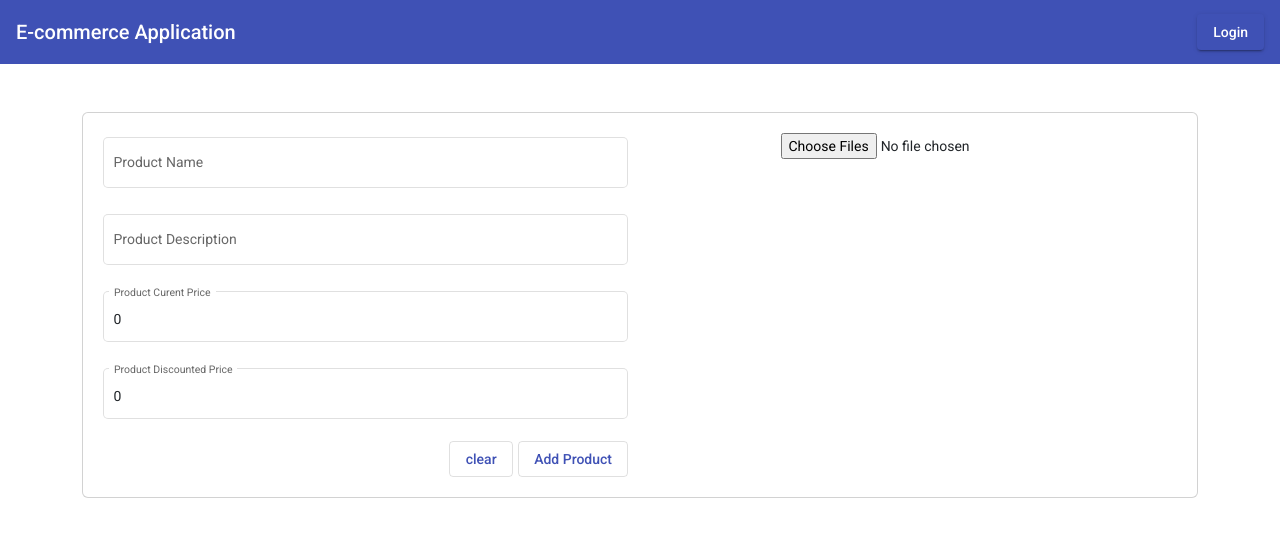
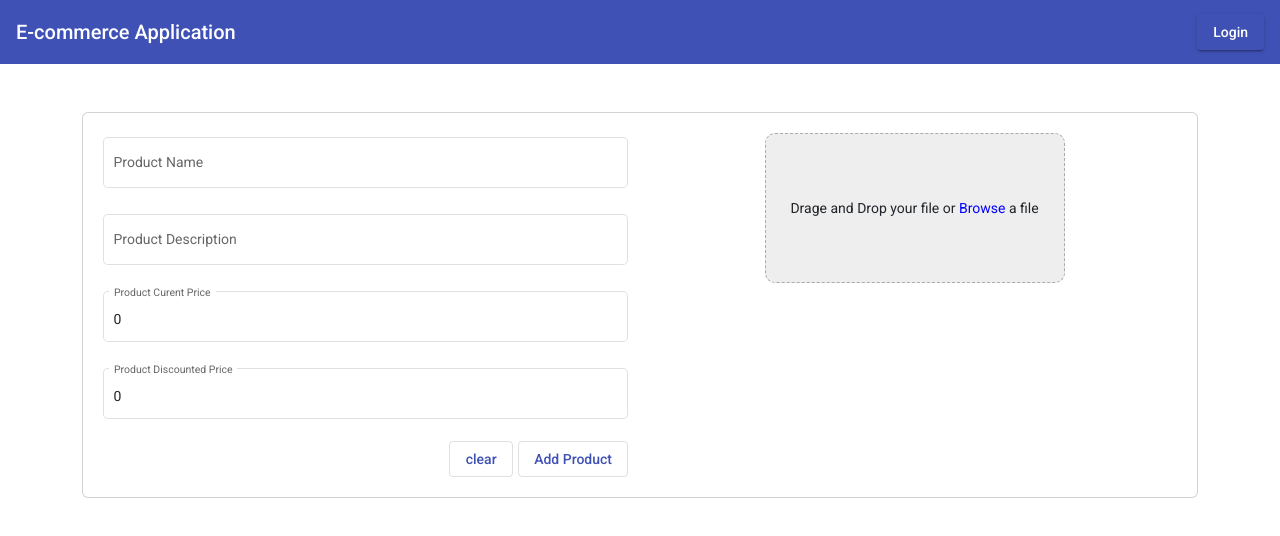
Before and after one commit to Abdelhak21-elgo/Authentification, an Angular app in the folder jwt_front/: page /AddProduct in a window 1280 px wide. Shown: the top 536 px of the page. Built offline with nearby package versions, Linux system fonts and the light colour scheme.

Commit message:
add Drag and Drop images

```diff
--- a/jwt_front/src/app/add-product/add-product.component.css
+++ b/jwt_front/src/app/add-product/add-product.component.css
@@ -0,0 +1,37 @@
+mat-grid-tile {
+    border: 1px solid #eee;
+}
+
+.btn-remove-img {
+    position: absolute;
+    cursor: pointer;
+    top: -10px;
+    right: -10px;
+    background-color: red;
+    color: white;
+    border-radius: 50%;
+    width: 20px;
+    height: auto;
+    text-align: center;
+}
+
+.dropzone {
+    height: 150px;
+    min-width: 100px;
+    display: table;
+    background-color: #eee;
+    width: 300px;
+    border: dashed 1px #aaa;
+    border-radius: 10px;
+    margin-left: auto;
+    margin-right: auto;
+}
+
+.text-wrapper {
+    display: table-cell;
+    vertical-align: middle;
+}
+
+.centredd {
+    text-align: center;
+}
--- a/jwt_front/src/app/add-product/add-product.component.html
+++ b/jwt_front/src/app/add-product/add-product.component.html
@@ -2,30 +2,25 @@
     <div class="card text-center" style="padding: 20px;">
         <div class="row">
             <div class="col-6">
-                <form #productForm ="ngForm" (ngSubmit)="addProduct(productForm)">
+                <form #productForm="ngForm" (ngSubmit)="addProduct(productForm)">
                     <mat-form-field appearance="outline" class="w-100">
                         <mat-label>Product Name</mat-label>
-                        <input matInput placeholder="Product Name"
-                                    [(ngModel)]="product.productName"
-                                    name="productName">
+                        <input matInput placeholder="Product Name" [(ngModel)]="product.productName" name="productName">
                     </mat-form-field>
                     <mat-form-field appearance="outline" class="w-100">
                         <mat-label>Product Description</mat-label>
-                        <input matInput placeholder="Product Description"
-                                    [(ngModel)]="product.productDescription"
-                                    name="productDescription">
+                        <input matInput placeholder="Product Description" [(ngModel)]="product.productDescription"
+                            name="productDescription">
                     </mat-form-field>
                     <mat-form-field appearance="outline" class="w-100">
                         <mat-label>Product Curent Price</mat-label>
-                        <input matInput placeholder="Product Curent Price"
-                                    [(ngModel)]="product.productCurentPrice"
-                                    name="productCurentPrice">
+                        <input matInput placeholder="Product Curent Price" [(ngModel)]="product.productCurentPrice"
+                            name="productCurentPrice">
                     </mat-form-field>
                     <mat-form-field appearance="outline" class="w-100">
                         <mat-label>Product Discounted Price</mat-label>
                         <input matInput placeholder="Product Discounted Price"
-                                    [(ngModel)]="product.productDiscountedPrice"
-                                    name="productDiscountedPrice">
+                            [(ngModel)]="product.productDiscountedPrice" name="productDiscountedPrice">
                     </mat-form-field>
                     <div align="end">
                         <button mat-stroked-button color="primary" style="margin-right: 5px;"> clear</button>
@@ -34,9 +29,30 @@
                 </form>
             </div>
             <div class="col-6">
-                <input type="file" multiple value="select" #selectFile
-                    (change)="onFileSelected($event)"
-                >
+                <div>
+                    <div class="dropzone" appDrag  (files) = "fileDroped($event)">
+                        <div class="text-wrapper">
+                            <div class="centredd">
+                                Drage and Drop your file or
+                                <a (click)="selectFile.click()" style=" color: blue;cursor: pointer;">Browse</a> a file
+                            </div>
+                        </div>
+                    </div>
+                    <input type="file" multiple value="select" style="display: none;" #selectFile
+                        (change)="onFileSelected($event)">
+                </div>
+                <div class="mt-5">
+                    <div class="row">
+                        <mat-grid-list cols="4" rowHeight="1:1">
+                            <mat-grid-tile *ngFor="let file of product.productImages; let i = index;">
+                                <div style="position: relative;">
+                                    <span class="btn-remove-img" (click)="removeimage(i)">x</span>
+                                    <img [src]="file.url" width="100px" height="100px">
+                                </div>
+                            </mat-grid-tile>
+                        </mat-grid-list>
+                    </div>
+                </div>
             </div>
         </div>
 
--- a/jwt_front/src/app/add-product/add-product.component.ts
+++ b/jwt_front/src/app/add-product/add-product.component.ts
@@ -31,6 +31,7 @@
     this.productService.addProduct(productformdata).subscribe(
       (response: Product) => {
         productForm.reset();
+        this.product.productImages = [];
       },
       (error: HttpErrorResponse) => {
         console.log(error);
@@ -67,4 +68,13 @@
     }
   }
 
+  removeimage(i : number){
+    this.product.productImages.splice(i,1);
+  }
+
+
+  fileDroped(fileHandel: FileHandler){
+    this.product.productImages.push(fileHandel);
+  }
+
 }
--- /dev/null
+++ b/jwt_front/src/app/drag.directive.ts
@@ -0,0 +1,42 @@
+import { Directive, EventEmitter, HostBinding, HostListener, Output } from '@angular/core';
+import { FileHandler } from './_Model/FileHandler.model';
+import { DomSanitizer } from '@angular/platform-browser';
+@Directive({
+  selector: '[appDrag]'
+})
+export class DragDirective {
+
+  @Output() files : EventEmitter<FileHandler> = new EventEmitter();
+
+  @HostBinding("style.background") private background = "#eee";
+  constructor(private sanitizer : DomSanitizer) { }
+
+  @HostListener("dragover",["$event"])
+  public onDeageover(evt:DragEvent){
+    evt.preventDefault();
+    evt.stopPropagation();
+    this.background="#999";
+  }
+
+  @HostListener("dragleave",["$event"])
+  public onDragLeave(evt : DragEvent){
+    evt.preventDefault();
+    evt.stopPropagation();
+    this.background="#eee";
+  }
+
+  @HostListener("drop",["$event"])
+  public onDrop(evt : DragEvent){
+    evt.preventDefault();
+    evt.stopPropagation();
+    this.background="#eee";
+    let filehandel : FileHandler;
+
+    const file = evt.dataTransfer!.files[0];
+    const url = this.sanitizer.bypassSecurityTrustUrl(window.URL.createObjectURL(file));
+    filehandel = {file , url};
+
+    this.files.emit(filehandel);
+
+  }
+}
```
Also changed, not shown: jwt_front/src/app/app.module.ts (+6 -2 lines), 1 other file (tests, documents, lock files or other folders).
